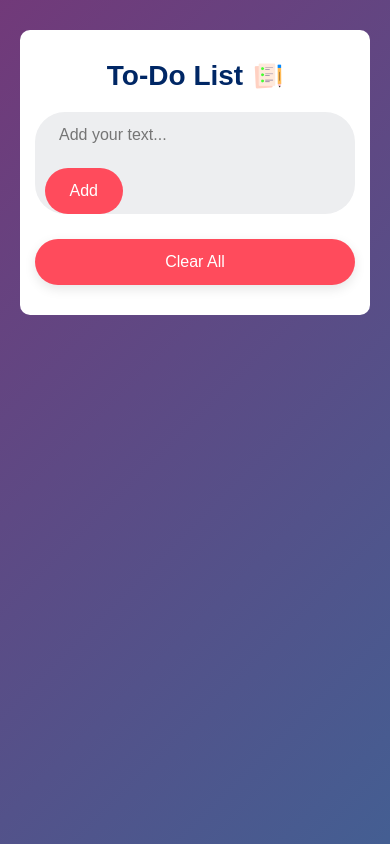
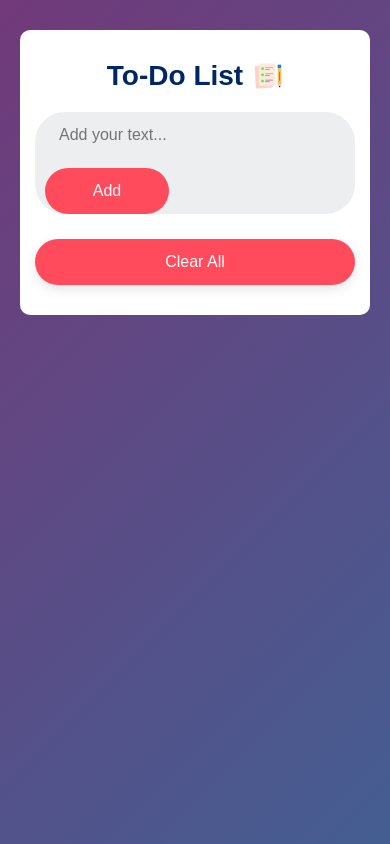
Before and after one commit to aryanjaiswal-454/To-Do-List-App, a plain HTML site: page index.html in a window 390 px wide. Drawn offline with Linux system fonts and the light colour scheme.

Commit message:
initial commit

```diff
--- a/style.css
+++ b/style.css
@@ -140,10 +140,14 @@ ul li span:hover{
         padding: 14px;
         font-size: 16px;
     }
+    .row button {
+        width: 40%;
+    }
+
 
     button {
         padding: 14px;
-        width: 25%;
+        width: 100%;
         font-size: 16px;
     }
 
```
